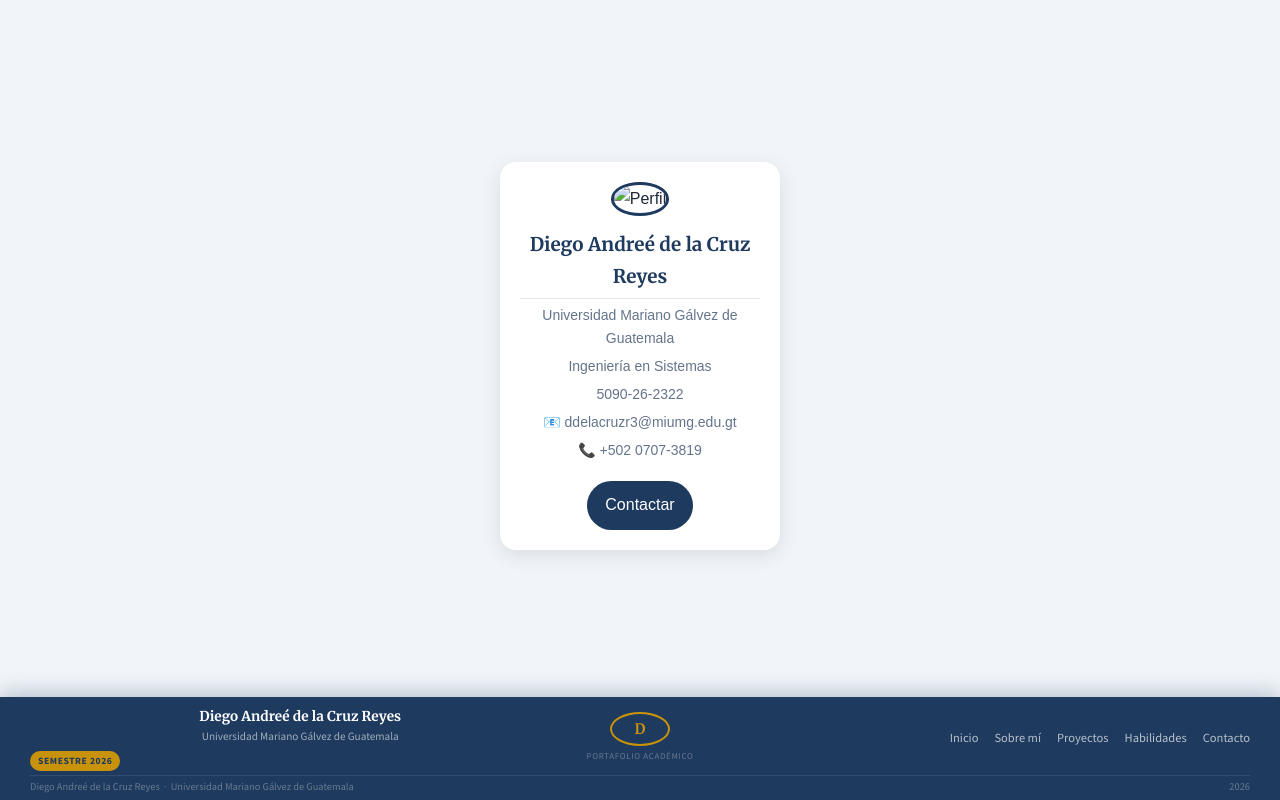
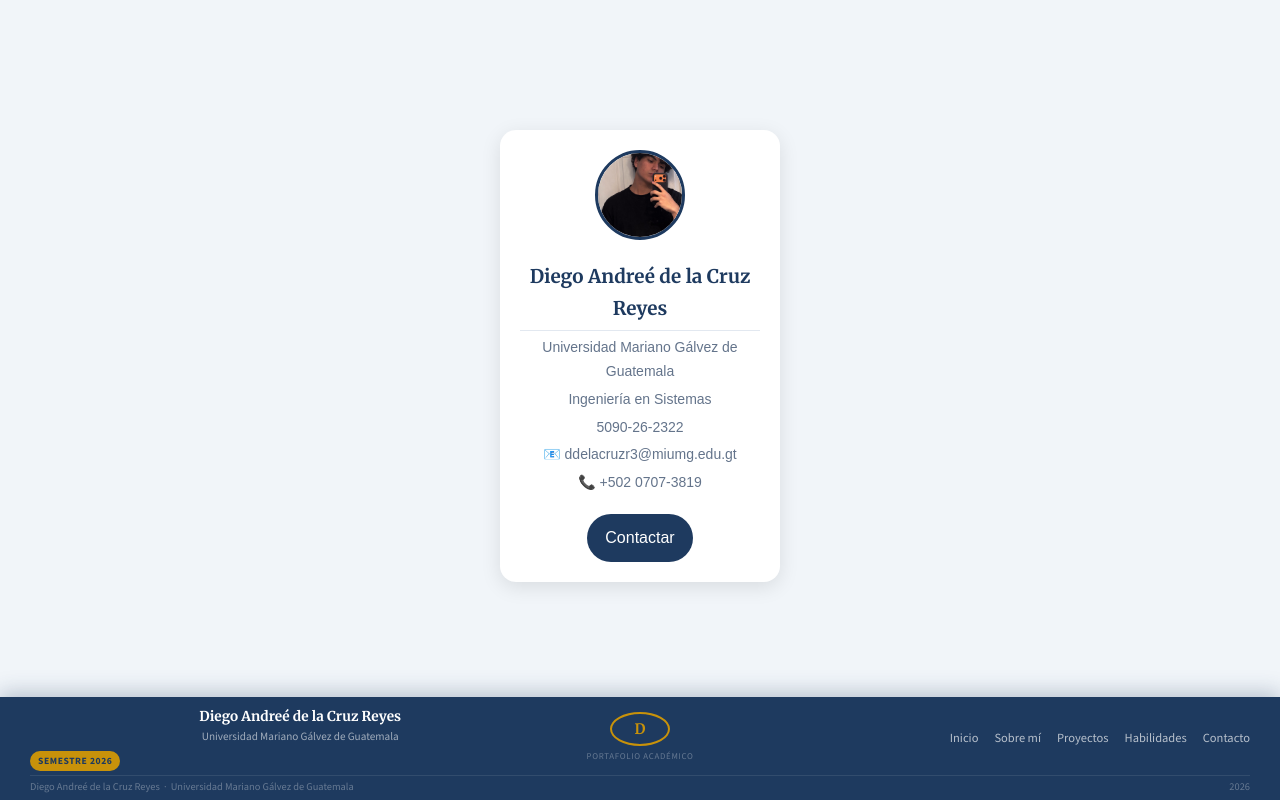
Before and after one commit to DiegoCruz67/PROYECTO_1_IS, a plain HTML site: page contacto.html in a window 1280 px wide. Drawn offline with nearby package versions, Linux system fonts and the light colour scheme.

Commit message:
Corrigiendo links imagenes 4.0

```diff
--- a/contacto.html
+++ b/contacto.html
@@ -11,7 +11,7 @@
 
 <div class="contact-card">
 
-    <img src="WhatsApp Image 2026-04-28 at 18.38.13.jpeg" alt="Perfil">
+    <img src="imagenes/WhatsApp Image 2026-04-28 at 18.38.13.jpeg" alt="Perfil">
 
     <h2>Diego Andreé de la Cruz Reyes</h2>
 
```
Also changed, not shown: sobremi.html (+1 -1 lines).
